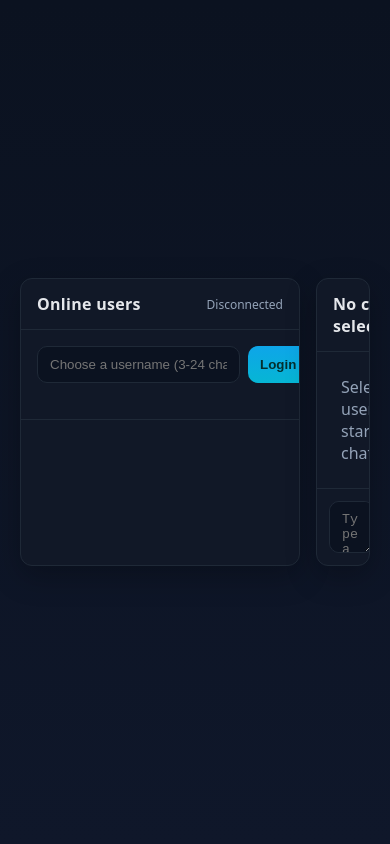
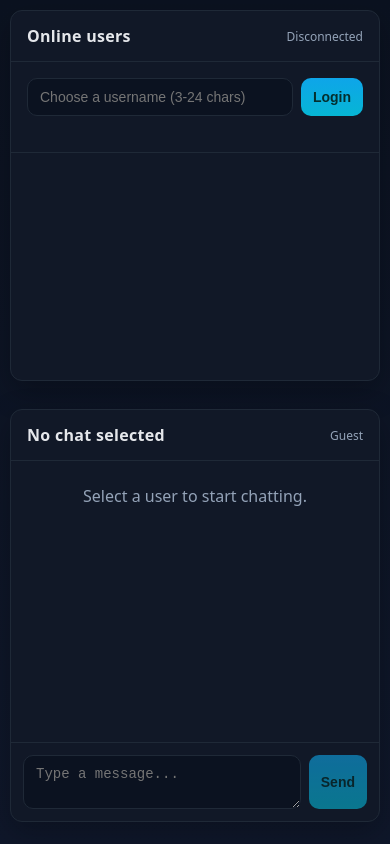
Before and after one commit to bibhav07/socket-aws-ci-cid, a website: page client/index.html in a window 390 px wide. Drawn offline with nearby package versions, Linux system fonts and the light colour scheme.

Commit message:
fix: minor changes in CSS

```diff
--- a/client/index.html
+++ b/client/index.html
@@ -15,57 +15,139 @@
     }
     * { box-sizing: border-box; }
     body {
-      margin: 0; font-family: system-ui, -apple-system, Segoe UI, Roboto, Ubuntu, Cantarell, "Helvetica Neue", Arial;
+      margin: 0;
+      font-family: system-ui, -apple-system, Segoe UI, Roboto, Ubuntu, Cantarell, "Helvetica Neue", Arial;
       background: linear-gradient(180deg, #0b1220, #0f172a);
       color: var(--text);
-      display: flex; min-height: 100vh; align-items: center; justify-content: center;
+      display: flex;
+      min-height: 100vh;
+      align-items: center;
+      justify-content: center;
     }
     .app {
-      width: 100%; max-width: 1100px; display: grid; grid-template-columns: 280px 1fr;
-      gap: 16px; padding: 20px;
+      width: 100%;
+      max-width: 1100px;
+      display: grid;
+      grid-template-columns: 280px 1fr;
+      gap: 16px;
+      padding: 20px;
     }
     .panel {
-      background: var(--panel); border: 1px solid #1f2937; border-radius: 12px; box-shadow: 0 10px 30px rgba(0,0,0,0.25);
+      background: var(--panel);
+      border: 1px solid #1f2937;
+      border-radius: 12px;
+      box-shadow: 0 10px 30px rgba(0,0,0,0.25);
       overflow: hidden;
+      display: flex;
+      flex-direction: column;
     }
     .header {
-      padding: 14px 16px; border-bottom: 1px solid #1f2937; display: flex; align-items: center; justify-content: space-between;
+      padding: 14px 16px;
+      border-bottom: 1px solid #1f2937;
+      display: flex;
+      align-items: center;
+      justify-content: space-between;
     }
     .title { font-weight: 600; letter-spacing: 0.3px; }
     .status { font-size: 12px; color: var(--muted); }
     .login {
-      padding: 16px; display: grid; gap: 8px; border-bottom: 1px solid #1f2937;
+      padding: 16px;
+      display: grid;
+      gap: 8px;
+      border-bottom: 1px solid #1f2937;
     }
-    input, button, select, textarea {
-      background: #0b1220; color: var(--text); border: 1px solid #1f2937; border-radius: 10px; padding: 10px 12px; outline: none;
+    input, button, textarea {
+      background: #0b1220;
+      color: var(--text);
+      border: 1px solid #1f2937;
+      border-radius: 10px;
+      padding: 10px 12px;
+      outline: none;
+      font-size: 16px;
     }
     input:focus, textarea:focus { border-color: var(--accent); }
     button {
       background: linear-gradient(180deg, #0ea5e9, #06b6d4);
-      border: none; color: #042f2e; font-weight: 600; cursor: pointer;
+      border: none;
+      color: #042f2e;
+      font-weight: 600;
+      cursor: pointer;
     }
     button:disabled { opacity: 0.6; cursor: not-allowed; }
-    .users { padding: 8px; max-height: 60vh; overflow: auto; }
+    .users {
+      padding: 8px;
+      flex: 1;
+      overflow-y: auto;
+    }
     .user {
-      display: flex; align-items: center; justify-content: space-between; padding: 10px 12px; margin: 6px; border-radius: 8px; background: #0b1220; cursor: pointer;
+      display: flex;
+      align-items: center;
+      justify-content: space-between;
+      padding: 10px 12px;
+      margin: 6px;
+      border-radius: 8px;
+      background: #0b1220;
+      cursor: pointer;
     }
     .user.active { outline: 2px solid var(--accent); }
     .badge { font-size: 12px; color: var(--muted); }
     .chat {
-      display: grid; grid-template-rows: auto 1fr auto;
+      display: grid;
+      grid-template-rows: auto 1fr auto;
+      flex: 1;
     }
     .messages {
-      padding: 12px; overflow: auto; max-height: 60vh;
-      display: grid; gap: 8px;
+      padding: 12px;
+      overflow-y: auto;
+      display: flex;
+      flex-direction: column;
+      gap: 8px;
     }
     .msg {
-      padding: 10px 12px; border-radius: 10px; max-width: 70%;
+      padding: 10px 12px;
+      border-radius: 10px;
+      max-width: 70%;
+      word-wrap: break-word;
     }
     .msg.me { background: #0ea5e9; color: #042f2e; margin-left: auto; }
     .msg.other { background: #111827; border: 1px solid #1f2937; }
-    .composer { display: grid; grid-template-columns: 1fr auto; gap: 8px; padding: 12px; border-top: 1px solid #1f2937; }
+    .composer {
+      display: grid;
+      grid-template-columns: 1fr auto;
+      gap: 8px;
+      padding: 12px;
+      border-top: 1px solid #1f2937;
+    }
     .error { color: var(--danger); font-size: 12px; padding: 6px 12px; }
-    .empty { color: var(--muted); padding: 12px; }
+    .empty { color: var(--muted); padding: 12px; text-align: center; }
+
+    /* Responsive adjustments */
+    @media (max-width: 768px) {
+      body {
+        align-items: stretch;
+        justify-content: stretch;
+      }
+      .app {
+        grid-template-columns: 1fr;
+        grid-template-rows: auto auto;
+        padding: 10px;
+      }
+      .panel {
+        margin-bottom: 12px;
+      }
+      .login > div {
+        grid-template-columns: 1fr;
+      }
+      input, button, textarea {
+        font-size: 14px;
+      }
+      .messages {
+        max-height: 40vh;
+      }
+      .composer textarea {
+        font-size: 14px;
+      }
+    }
   </style>
 </head>
 <body>
@@ -100,7 +182,7 @@
     </div>
   </div>
 
- <script src="https://cdn.socket.io/4.7.5/socket.io.min.js"></script>
+  <script src="https://cdn.socket.io/4.7.5/socket.io.min.js"></script>
   <script>
     const state = {
       socket: null,
@@ -125,7 +207,10 @@
 
     // Connect
     function connect() {
-      const url =  "http://65.2.149.237:3000/"
+       const hostname = window.location.hostname;
+
+      // Construct URL with port 3000
+      const url = `http://${hostname}:3000/`;
       state.socket = io(url, { transports: ["websocket"] });
 
       state.socket.on("connect", () => {
```
